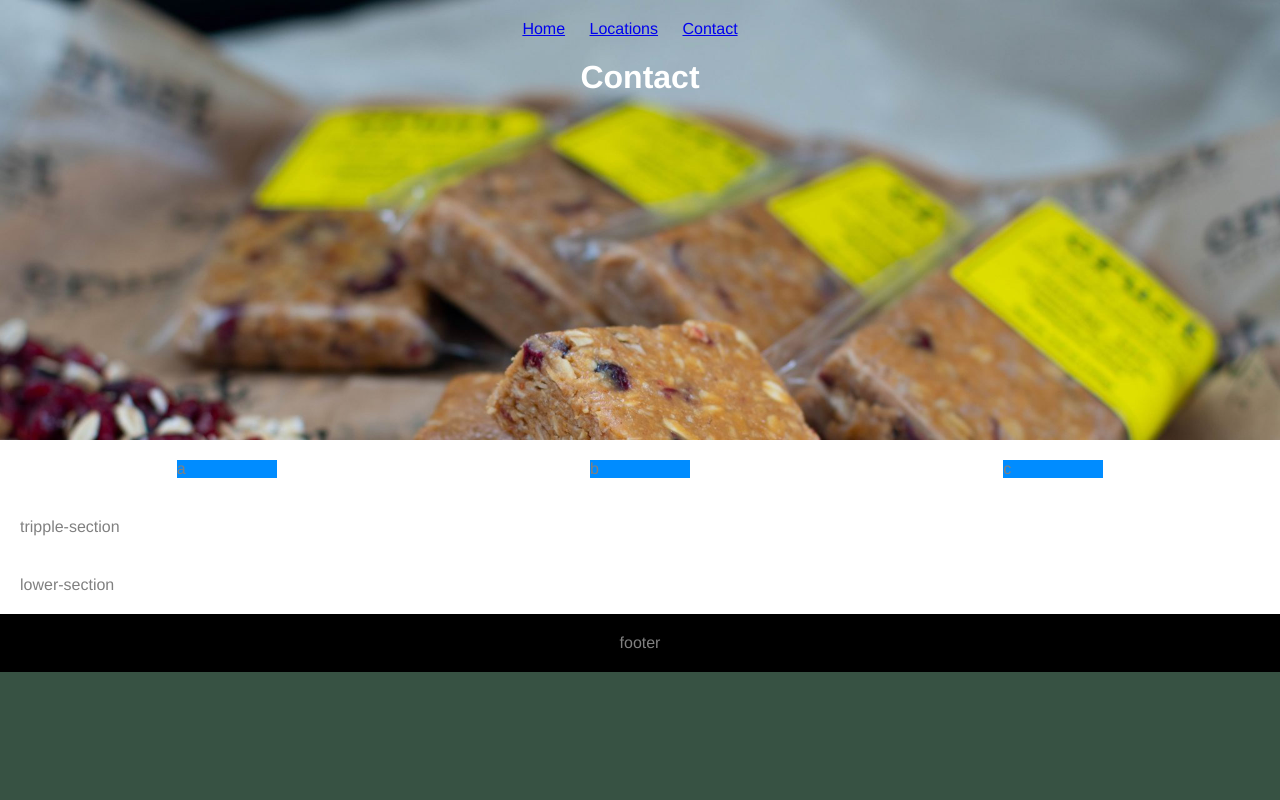
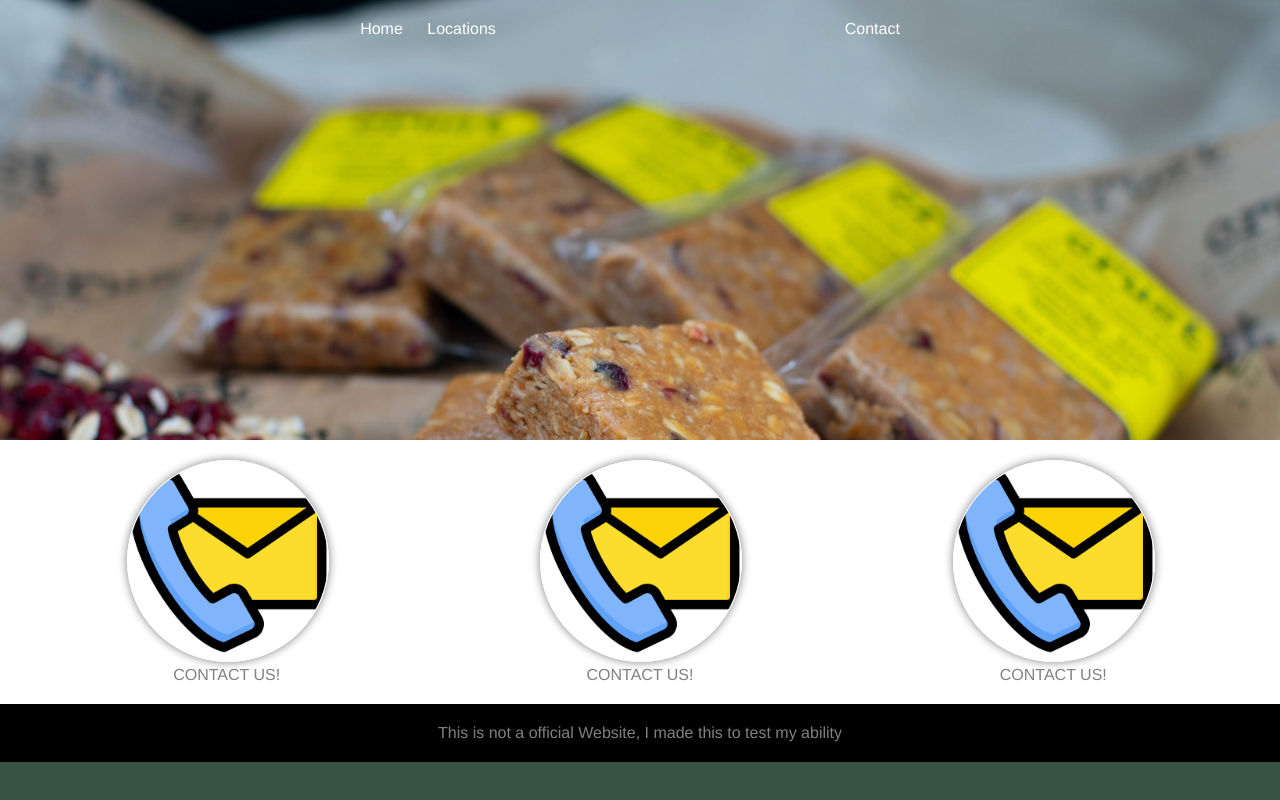
Before and after one commit to MxsonnGithub/Bakery-Website, a plain HTML site: page contact.html in a window 1280 px wide. Drawn offline with Linux system fonts and the light colour scheme.

Commit message:
Placeholder Updates, Pages Update, Fixes

```diff
--- a/contact.html
+++ b/contact.html
@@ -1,27 +1,34 @@
 <!DOCTYPE html>
 <html>
     <head>
-        <title>My Page!</title>
+        <title>Contact</title>
         <link rel="stylesheet" href="style.css">
     </head>
     <body>
         <header>
             <nav>
                 <ul>
-                    <li><a href="index.html">Home</a></li>
-                    <li><a href="locations.html">Locations</a></li>
-                    <li><a href="contact.html">Contact</a></li>
+                    <li><a class="imgLink" href="index.html">Home</a></li>
+                    <li><a class="imgLink" href="locations.html">Locations</a></li>
+                    <li class="logo"><a href="index.html">Artison Bakery Logo</a></li>
+                    <li><a class="imgLink" href="contact.html">Contact</a></li>
                 </ul>
             </nav>
-            <h1>Contact</h1>
         </header>
-        <section>
-            <div>a</div>
-            <div>b</div>
-            <div>c</div>
+        <section class="features">
+            <figure>
+                <img src="images/contact.png" alt="bread">
+                <figcaption>Contact us!</figcaption>
+            </figure>
+            <figure>
+                <img src="images/contact.png" alt="bread">
+                <figcaption>Contact us!</figcaption>
+            </figure>
+            <figure>
+                <img src="images/contact.png" alt="bread">
+                <figcaption>Contact us!</figcaption>
+            </figure>
         </section>
-        <section>tripple-section</section>
-        <section>lower-section</section>
-        <footer>footer</footer>
+        <footer>This is not a official Website, I made this to test my ability</footer>
     </body>
 </html>
```
Also changed, not shown: index.html (+1 -1 lines), locations.html (+19 -12 lines), images/contact.png (added), images/maps.png (added).
